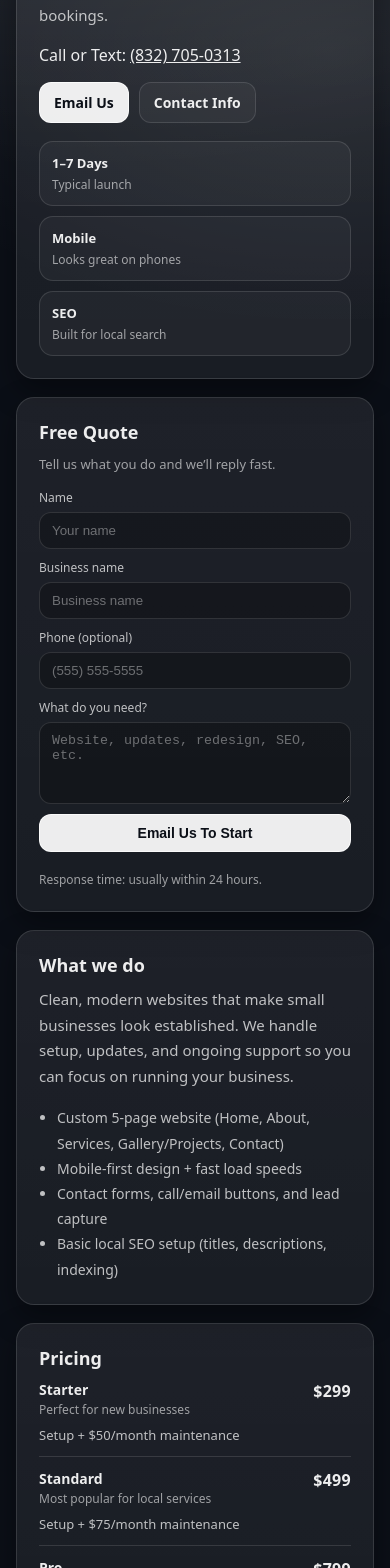
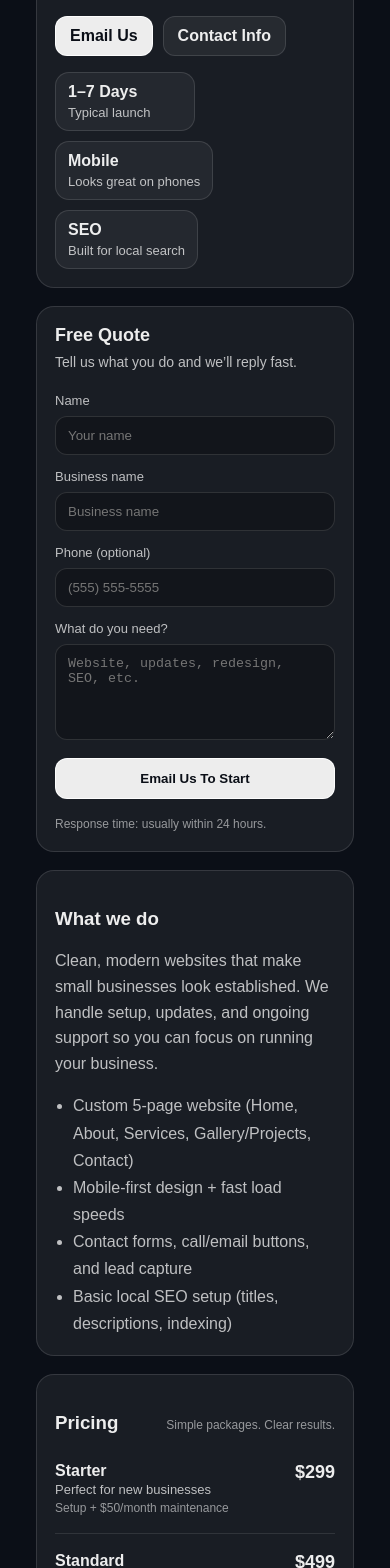
Before and after one commit to Paul4240/atlas-digital-lab, a Next.js app: page / in a window 390 px wide. Shown: the part 432-2000 px from the top of the page. Built offline with nearby package versions, Linux system fonts and the light colour scheme.

Commit message:
full premium landing page + contact phone

```diff
--- a/app/globals.css
+++ b/app/globals.css
@@ -1,284 +1,312 @@
 :root{
-  --bg: #0b0f17;
-  --panel: rgba(255,255,255,0.06);
-  --panel2: rgba(255,255,255,0.08);
-  --border: rgba(255,255,255,0.12);
-  --text: rgba(255,255,255,0.92);
-  --muted: rgba(255,255,255,0.72);
-  --muted2: rgba(255,255,255,0.58);
-  --shadow: 0 12px 30px rgba(0,0,0,0.35);
+  --bg:#0b0f17;
+  --panel:rgba(255,255,255,0.06);
+  --panel2:rgba(255,255,255,0.08);
+  --border:rgba(255,255,255,0.12);
+  --text:rgba(255,255,255,0.92);
+  --muted:rgba(255,255,255,0.72);
+  --soft:rgba(255,255,255,0.55);
 }
 
 *{ box-sizing:border-box; }
-html,body{ padding:0; margin:0; }
+
+html, body{
+  padding:0;
+  margin:0;
+}
+
 body{
-  font-family: ui-sans-serif, system-ui, -apple-system, Segoe UI, Roboto, Helvetica, Arial, "Apple Color Emoji","Segoe UI Emoji";
-  background: radial-gradient(1200px 600px at 20% 10%, rgba(255,255,255,0.10), transparent 60%),
-              radial-gradient(900px 500px at 85% 20%, rgba(255,255,255,0.08), transparent 55%),
-              var(--bg);
+  font-family: Arial, Helvetica, sans-serif;
+  background: var(--bg);
   color: var(--text);
 }
 
-a{ color: inherit; }
-
 .page{
-  min-height: 100vh;
-  padding: 48px 16px 60px;
+  min-height:100vh;
+  padding:40px 16px;
 }
 
 .container{
-  width: 100%;
-  max-width: 1080px;
+  width:100%;
+  max-width: 980px;
   margin: 0 auto;
+  padding: 0 20px;
 }
 
 .top{
-  margin-bottom: 26px;
+  margin-bottom: 18px;
 }
 
 .pill{
   display:inline-block;
-  font-size: 12px;
-  letter-spacing: 0.2px;
   padding: 8px 12px;
   border-radius: 999px;
+  background: rgba(255,255,255,0.07);
   border: 1px solid var(--border);
-  background: rgba(255,255,255,0.04);
   color: var(--muted);
-  margin-bottom: 14px;
+  font-size: 13px;
+  margin-bottom: 10px;
 }
 
 .h1{
   font-size: 44px;
-  line-height: 1.05;
-  margin: 0 0 10px;
+  line-height: 1.1;
+  margin: 0 0 10px 0;
 }
 
 .sub{
-  margin: 0;
+  margin:0 0 10px 0;
   color: var(--muted);
-  max-width: 720px;
-  font-size: 16px;
   line-height: 1.6;
+  max-width: 760px;
+}
+
+.card{
+  background: var(--panel);
+  border: 1px solid var(--border);
+  border-radius: 18px;
+  padding: 18px;
 }
 
 .heroGrid{
-  display: grid;
-  grid-template-columns: 1.2fr 0.8fr;
+  display:grid;
+  grid-template-columns: 1.4fr 1fr;
   gap: 18px;
   margin-top: 18px;
 }
 
-@media (max-width: 920px){
-  .heroGrid{ grid-template-columns: 1fr; }
-  .h1{ font-size: 36px; }
+.heroTitle{
+  margin: 0 0 10px 0;
+  font-size: 28px;
+  line-height: 1.2;
 }
 
-.card{
-  background: linear-gradient(180deg, var(--panel2), var(--panel));
-  border: 1px solid var(--border);
-  border-radius: 18px;
-  box-shadow: var(--shadow);
-  padding: 22px;
-}
-
-.h2{
-  font-size: 30px;
-  line-height: 1.15;
-  margin: 0 0 10px;
-}
-
-.h3{
-  font-size: 18px;
-  margin: 0 0 10px;
-}
-
-.text{
-  margin: 0 0 16px;
+.heroText{
+  margin: 0 0 14px 0;
   color: var(--muted);
-  line-height: 1.7;
-  font-size: 15px;
-}
-
-.muted{
-  margin: 0 0 14px;
-  color: var(--muted2);
-  font-size: 13px;
   line-height: 1.6;
 }
 
 .btnRow{
   display:flex;
   gap: 10px;
-  margin: 14px 0 18px;
+  margin: 14px 0 16px;
   flex-wrap: wrap;
 }
 
-.btn{
-  display:inline-flex;
-  align-items:center;
-  justify-content:center;
-  gap: 8px;
+.btnPrimary{
+  display:inline-block;
+  padding: 10px 14px;
   border-radius: 12px;
-  padding: 10px 14px;
-  font-weight: 600;
-  font-size: 14px;
+  background: rgba(255,255,255,0.92);
+  color: #0b0f17;
   text-decoration: none;
-  border: 1px solid var(--border);
-  background: rgba(255,255,255,0.04);
-  transition: transform 0.08s ease, opacity 0.15s ease;
+  font-weight: 700;
+  border: 1px solid rgba(255,255,255,0.9);
 }
 
-.btn:hover{ opacity: 0.92; transform: translateY(-1px); }
-.btn.primary{
-  background: rgba(255,255,255,0.92);
-  color: #0b0f17;
-  border-color: rgba(255,255,255,0.75);
-}
-.btn.ghost{
-  background: rgba(255,255,255,0.04);
+.btnGhost{
+  display:inline-block;
+  padding: 10px 14px;
+  border-radius: 12px;
+  background: rgba(255,255,255,0.06);
   color: var(--text);
-}
-.btn.full{ width: 100%; }
-
-.miniGrid{
-  display:grid;
-  grid-template-columns: repeat(3, 1fr);
-  gap: 10px;
-  margin-top: 6px;
+  text-decoration:none;
+  border: 1px solid var(--border);
+  font-weight: 700;
 }
 
-@media (max-width: 520px){
-  .miniGrid{ grid-template-columns: 1fr; }
+.chipRow{
+  display:flex;
+  gap: 10px;
+  flex-wrap: wrap;
 }
 
-.miniCard{
+.chip{
+  flex: 0 0 auto;
+  padding: 10px 12px;
+  border-radius: 14px;
+  background: rgba(255,255,255,0.05);
   border: 1px solid var(--border);
-  background: rgba(255,255,255,0.04);
-  border-radius: 14px;
-  padding: 12px;
+  min-width: 160px;
 }
 
-.miniTitle{
-  font-weight: 700;
-  font-size: 13px;
+.chipTitle{
+  font-weight: 800;
   margin-bottom: 4px;
 }
 
-.miniText{
-  color: var(--muted2);
-  font-size: 12px;
+.chipSub{
+  font-size: 13px;
+  color: var(--muted);
+}
+
+.formTitle{
+  margin: 0 0 6px 0;
+  font-size: 18px;
+}
+
+.formSub{
+  margin: 0 0 14px 0;
+  color: var(--muted);
+  font-size: 14px;
+  line-height: 1.5;
 }
 
 .form{
   display:flex;
   flex-direction: column;
-  gap: 10px;
+  gap: 8px;
 }
 
 .label{
-  display:flex;
-  flex-direction: column;
-  gap: 6px;
-  font-size: 12px;
+  font-size: 13px;
   color: var(--muted);
+  margin-top: 6px;
 }
 
 .input, .textarea{
   width: 100%;
+  padding: 11px 12px;
   border-radius: 12px;
   border: 1px solid var(--border);
   background: rgba(0,0,0,0.25);
   color: var(--text);
-  padding: 10px 12px;
   outline: none;
 }
 
-.input::placeholder, .textarea::placeholder{
-  color: rgba(255,255,255,0.38);
+.textarea{
+  min-height: 96px;
+  resize: vertical;
 }
 
-.input:focus, .textarea:focus{
-  border-color: rgba(255,255,255,0.24);
+.btnWide{
+  margin-top: 10px;
+  padding: 12px 14px;
+  border-radius: 12px;
+  border: 1px solid rgba(255,255,255,0.9);
+  background: rgba(255,255,255,0.92);
+  color: #0b0f17;
+  font-weight: 800;
+  cursor: pointer;
 }
 
-.fine{
-  margin: 8px 0 0;
+.microText{
   font-size: 12px;
-  color: var(--muted2);
-  line-height: 1.6;
+  color: var(--soft);
+  margin: 8px 0 0 0;
+  line-height: 1.5;
 }
 
-.twoCol{
+.lowerGrid{
   display:grid;
   grid-template-columns: 1fr 1fr;
   gap: 18px;
   margin-top: 18px;
 }
 
-@media (max-width: 920px){
-  .twoCol{ grid-template-columns: 1fr; }
+.muted{
+  color: var(--muted);
+  line-height: 1.6;
 }
 
 .list{
-  margin: 10px 0 0;
+  margin: 12px 0 0;
   padding-left: 18px;
   color: var(--muted);
-  line-height: 1.8;
-  font-size: 14px;
+  line-height: 1.7;
 }
 
-.pricing{
-  margin-top: 6px;
-}
-
-.priceRow{
+.pricingHeader{
   display:flex;
-  align-items:flex-start;
   justify-content: space-between;
+  align-items: baseline;
   gap: 12px;
 }
 
-.priceName{
-  font-weight: 800;
-  font-size: 14px;
+.pricingNote{
+  font-size: 12px;
+  color: var(--soft);
 }
 
-.priceDesc{
-  color: var(--muted2);
-  font-size: 12px;
-  margin-top: 2px;
+.pricingItem{
+  display:flex;
+  justify-content: space-between;
+  align-items: flex-start;
+  gap: 14px;
+  padding: 10px 0;
 }
 
-.priceNum{
+.pricingName{
   font-weight: 900;
-  letter-spacing: 0.3px;
+  margin-bottom: 2px;
 }
 
-.priceMeta{
+.pricingDesc{
   color: var(--muted);
   font-size: 13px;
-  margin: 8px 0 12px;
+  margin-bottom: 4px;
 }
 
-.hr{
-  border: none;
-  border-top: 1px solid var(--border);
-  margin: 12px 0;
+.pricingSub{
+  color: var(--soft);
+  font-size: 12px;
 }
 
-.contact{
-  margin-top: 18px;
+.pricingPrice{
+  font-weight: 900;
+  font-size: 18px;
 }
 
-.link{
-  color: rgba(255,255,255,0.92);
+.divider{
+  height: 1px;
+  background: rgba(255,255,255,0.10);
+  margin: 8px 0;
+}
+
+/* Contact Card */
+.contactCard{
+  grid-column: 1 / -1;
+  margin-top: 0;
+  padding: 18px;
+  border-radius: 18px;
+  border: 1px solid var(--border);
+  background: rgba(255,255,255,0.04);
+}
+
+.contactCard a{
+  color: rgba(255,255,255,0.95);
+  font-weight: 700;
+  text-decoration: none;
+  margin-left: 6px;
+}
+
+.contactCard a:hover{
   text-decoration: underline;
-  text-underline-offset: 3px;
 }
 
 .footer{
   margin-top: 18px;
-  opacity: 0.9;
-  padding: 14px 0;
+  padding: 14px 0 8px;
+  color: var(--soft);
+  font-size: 12px;
 }
+
+/* Responsive */
+@media (max-width: 900px){
+  .heroGrid{
+    grid-template-columns: 1fr;
+  }
+
+  .lowerGrid{
+    grid-template-columns: 1fr;
+  }
+
+  .h1{
+    font-size: 36px;
+  }
+
+  .chip{
+    min-width: 140px;
+  }
+}
--- a/app/page.tsx
+++ b/app/page.tsx
@@ -1,101 +1,115 @@
 "use client";
+
 export default function Home() {
   return (
     <main className="page">
       <div className="container">
+        {/* Top */}
         <header className="top">
           <div className="pill">Houston • Small Business Websites</div>
+
           <h1 className="h1">Atlas Digital Lab</h1>
           <p className="sub">
-            Professional websites for small businesses. Fast setup. Simple pricing. Ongoing support.
+            Professional websites for small businesses. Fast setup. Simple pricing. Ongoing
+            support.
           </p>
         </header>
 
+        {/* Hero */}
         <section className="heroGrid">
-          <div className="heroLeft card">
-            <h2 className="h2">Get a professional website that brings you customers.</h2>
-            <p className="text">
-              We build modern, mobile-friendly websites for local businesses—designed to look legit, load fast,
-              and help you get calls, leads, and bookings.
+          <div className="card heroLeft">
+            <h2 className="heroTitle">Get a professional website that brings you customers.</h2>
+            <p className="heroText">
+              We build modern, mobile-friendly websites for local businesses—designed to look
+              legit, load fast, and help you get calls, leads, and bookings.
             </p>
-            <p className="phone">
-              Call or Text: <a href="tel:8327050313">(832) 705-0313</a>
-            </p>
+
             <div className="btnRow">
-              <a className="btn primary" href="mailto:hello@atlasdigitallab.com">
+              <a className="btnPrimary" href="mailto:hello@atlasdigitallab.com">
                 Email Us
               </a>
-              <a className="btn ghost" href="#contact">
+              <a className="btnGhost" href="#contact">
                 Contact Info
               </a>
             </div>
 
-            <div className="miniGrid">
-              <div className="miniCard">
-                <div className="miniTitle">1–7 Days</div>
-                <div className="miniText">Typical launch</div>
+            <div className="chipRow">
+              <div className="chip">
+                <div className="chipTitle">1–7 Days</div>
+                <div className="chipSub">Typical launch</div>
               </div>
-              <div className="miniCard">
-                <div className="miniTitle">Mobile</div>
-                <div className="miniText">Looks great on phones</div>
+
+              <div className="chip">
+                <div className="chipTitle">Mobile</div>
+                <div className="chipSub">Looks great on phones</div>
               </div>
-              <div className="miniCard">
-                <div className="miniTitle">SEO</div>
-                <div className="miniText">Built for local search</div>
+
+              <div className="chip">
+                <div className="chipTitle">SEO</div>
+                <div className="chipSub">Built for local search</div>
               </div>
             </div>
           </div>
 
-          <div className="heroRight card">
-            <h3 className="h3">Free Quote</h3>
-            <p className="muted">Tell us what you do and we’ll reply fast.</p>
+          <div className="card heroRight">
+            <h3 className="formTitle">Free Quote</h3>
+            <p className="formSub">Tell us what you do and we’ll reply fast.</p>
 
+            {/* Simple “mailto” form (no backend needed) */}
             <form
               className="form"
               onSubmit={(e) => {
                 e.preventDefault();
-                window.location.href =
-                  "mailto:hello@atlasdigitallab.com?subject=Free%20Quote%20Request&body=Name:%0D%0ABusiness:%0D%0APhone:%0D%0AWhat%20do%20you%20need:%0D%0A";
+                const form = e.currentTarget;
+                const fd = new FormData(form);
+
+                const name = (fd.get("name") || "").toString();
+                const business = (fd.get("business") || "").toString();
+                const phone = (fd.get("phone") || "").toString();
+                const message = (fd.get("message") || "").toString();
+
+                const subject = encodeURIComponent(`Quote Request — ${business || "New Lead"}`);
+                const body = encodeURIComponent(
+                  `Name: ${name}\nBusiness: ${business}\nPhone: ${phone}\n\nWhat they need:\n${message}`
+                );
+
+                window.location.href = `mailto:hello@atlasdigitallab.com?subject=${subject}&body=${body}`;
               }}
             >
-              <label className="label">
-                Name
-                <input className="input" placeholder="Your name" />
-              </label>
+              <label className="label">Name</label>
+              <input className="input" name="name" placeholder="Your name" />
 
-              <label className="label">
-                Business name
-                <input className="input" placeholder="Business name" />
-              </label>
+              <label className="label">Business name</label>
+              <input className="input" name="business" placeholder="Business name" />
 
-              <label className="label">
-                Phone (optional)
-                <input className="input" placeholder="(555) 555-5555" />
-              </label>
+              <label className="label">Phone (optional)</label>
+              <input className="input" name="phone" placeholder="(555) 555-5555" />
 
-              <label className="label">
-                What do you need?
-                <textarea className="textarea" placeholder="Website, updates, redesign, SEO, etc." rows={4} />
-              </label>
+              <label className="label">What do you need?</label>
+              <textarea
+                className="textarea"
+                name="message"
+                placeholder="Website, updates, redesign, SEO, etc."
+              />
 
-              <button className="btn primary full" type="submit">
+              <button className="btnWide" type="submit">
                 Email Us To Start
               </button>
 
-              <p className="fine">
-                Response time: usually within 24 hours.
-              </p>
+              <p className="microText">Response time: usually within 24 hours.</p>
             </form>
           </div>
         </section>
 
-        <section className="twoCol">
+        {/* Lower grid */}
+        <section className="lowerGrid">
           <div className="card">
-            <h3 className="h3">What we do</h3>
-            <p className="text">
-              Clean, modern websites that make small businesses look established. We handle setup, updates,
-              and ongoing support so you can focus on running your business.
+            <h3>What we do</h3>
+            <p className="muted">
+              Clean, modern websites that make small businesses look established. We handle
+              setup, updates, and ongoing support so you can focus on running your business.
             </p>
+
             <ul className="list">
               <li>Custom 5-page website (Home, About, Services, Gallery/Projects, Contact)</li>
               <li>Mobile-first design + fast load speeds</li>
@@ -105,62 +119,68 @@ export default function Home() {
           </div>
 
           <div className="card">
-            <h3 className="h3">Pricing</h3>
-            <div className="pricing">
-              <div className="priceRow">
+            <div className="pricingHeader">
+              <h3>Pricing</h3>
+              <div className="pricingNote">Simple packages. Clear results.</div>
+            </div>
+
+            <div className="pricingItem">
               <div>
-                  <div className="priceName">Starter</div>
-                  <div className="priceDesc">Perfect for new businesses</div>
+                <div className="pricingName">Starter</div>
+                <div className="pricingDesc">Perfect for new businesses</div>
+                <div className="pricingSub">Setup + $50/month maintenance</div>
               </div>
-                <div className="priceNum">$299</div>
+              <div className="pricingPrice">$299</div>
             </div>
-              <div className="priceMeta">Setup + $50/month maintenance</div>
 
-              <hr className="hr" />
+            <div className="divider" />
 
-              <div className="priceRow">
+            <div className="pricingItem">
               <div>
-                  <div className="priceName">Standard</div>
-                  <div className="priceDesc">Most popular for local services</div>
+                <div className="pricingName">Standard</div>
+                <div className="pricingDesc">Most popular for local services</div>
+                <div className="pricingSub">Setup + $75/month maintenance</div>
               </div>
-                <div className="priceNum">$499</div>
+              <div className="pricingPrice">$499</div>
             </div>
-              <div className="priceMeta">Setup + $75/month maintenance</div>
 
-              <hr className="hr" />
+            <div className="divider" />
 
-              <div className="priceRow">
+            <div className="pricingItem">
               <div>
-                  <div className="priceName">Pro</div>
-                  <div className="priceDesc">Best for higher competition</div>
+                <div className="pricingName">Pro</div>
+                <div className="pricingDesc">Best for higher competition</div>
+                <div className="pricingSub">Setup + $99/month maintenance</div>
               </div>
-                <div className="priceNum">$799</div>
+              <div className="pricingPrice">$799</div>
             </div>
-              <div className="priceMeta">Setup + $99/month maintenance</div>
 
-              <p className="fine">
-
+            <p className="microText" style={{ marginTop: 10 }}>
+              (We can adjust pricing later—this just gives you a clean professional baseline.)
             </p>
           </div>
-          </div>
+
+          <section id="contact" className="contactCard">
+            <h3>Contact</h3>
+
+            <p>
+              Email us anytime:
+              <a href="mailto:hello@atlasdigitallab.com">hello@atlasdigitallab.com</a>
+            </p>
+
+            <p>
+              Phone:
+              <a href="tel:8327050313">(832) 705-0313</a>
+            </p>
+
+            <p className="microText">Response time: usually within 24 hours.</p>
+          </section>
         </section>
 
-        <section id="contact" className="card contact">
-          <h3 className="h3">Contact</h3>
-          <p className="text">
-            Email us anytime:{" "}
-            <a className="link" href="mailto:hello@atlasdigitallab.com">
-              hello@atlasdigitallab.com
-            </a>
-          </p>
-          <p className="fine">Response time: usually within 24 hours.</p>
-        </section>
-        <p>
-         Phone: <a href="tel:8327050313">(832) 705-0313</a>
-       </p>
+        {/* Footer */}
         <footer className="footer">
-          <div className="container">
-            <p className="fine">© {new Date().getFullYear()} Atlas Digital Lab. All rights reserved.</p>
+          <div className="footerRow">
+            <span>© {new Date().getFullYear()} Atlas Digital Lab. All rights reserved.</span>
           </div>
         </footer>
       </div>
```
Lines whose indentation alone changed are shown as unchanged.
